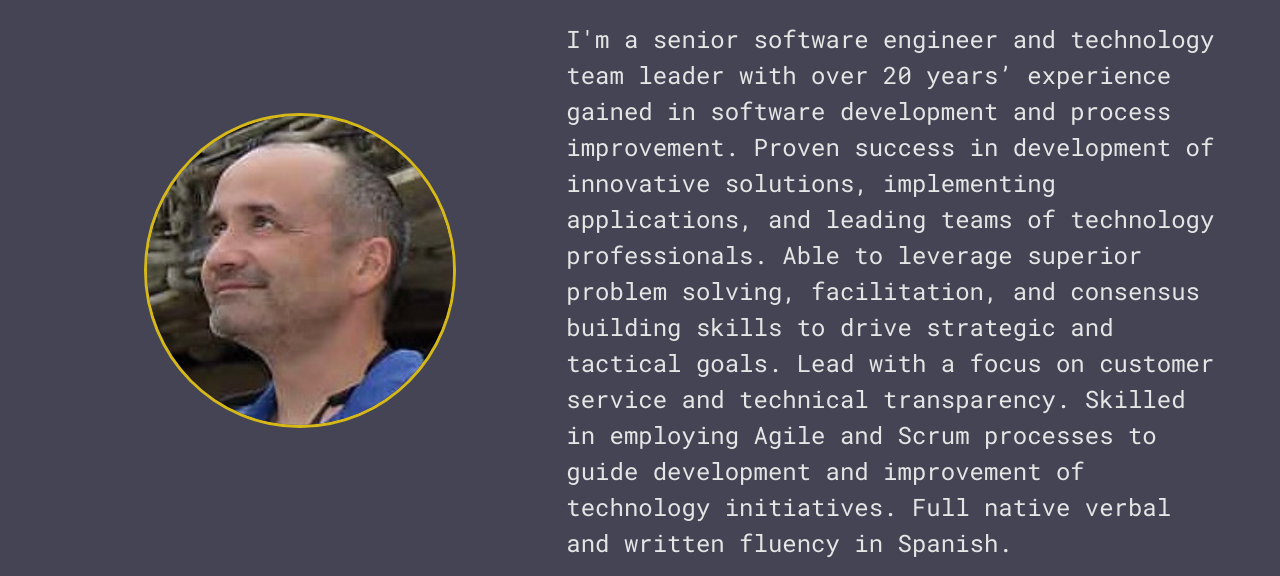
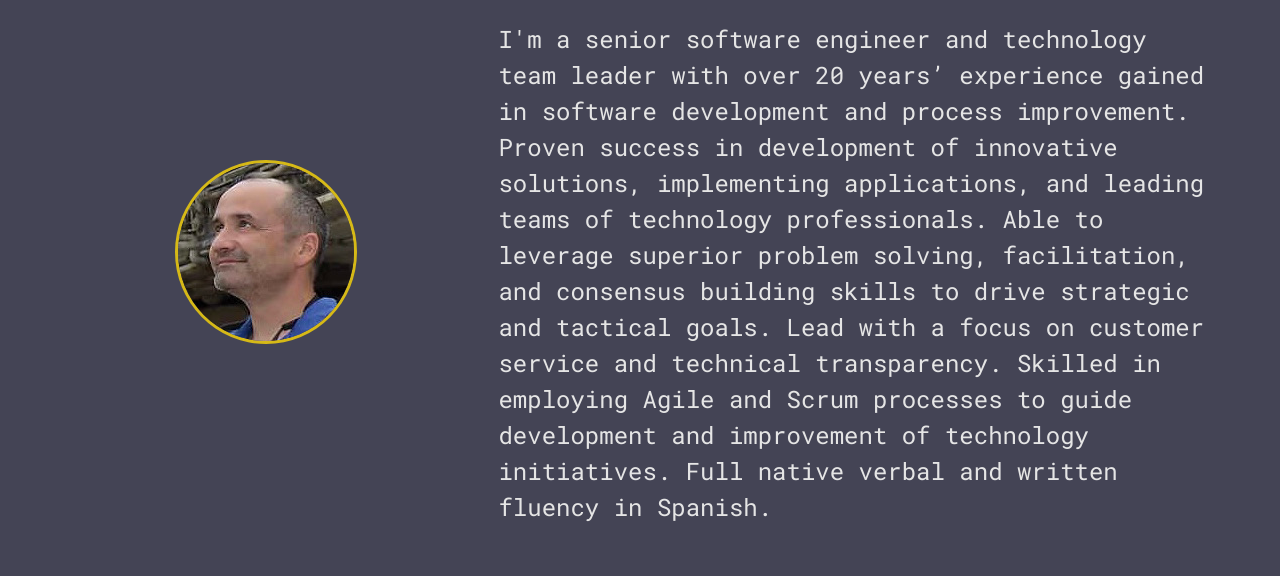
Before and after one commit to 777marc/portfolio, a website: page dist/about.html in a window 1280 px wide. Shown: the part 205-781 px from the top of the page. Drawn offline with Linux system fonts and the light colour scheme.

Commit message:
final for today

```diff
--- a/scss/main.scss
+++ b/scss/main.scss
@@ -90,7 +90,6 @@ main {
     margin: auto;
     border-radius: 50%;
     border: $secondary-color 3px solid;
-    height: 50%;
   }
 
   .bio {
```
Also changed, not shown: dist/css/main.css.
